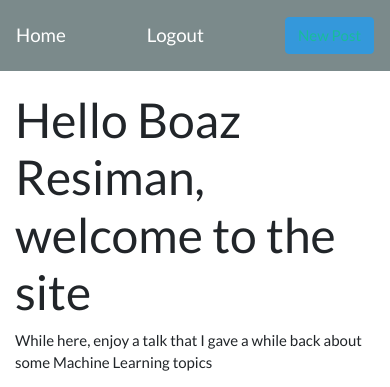
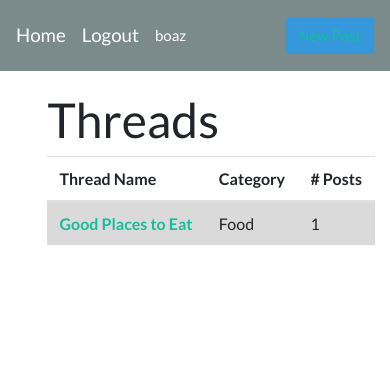
Before and after one commit to btothez/demo, a Django app: page / in a window 390 px wide; the page is wider, and only the part inside the window is pictured. Shown: the top 387 px of that part. Run offline with Django 3.2, Linux system fonts and the light colour scheme; a user stored in the database is signed in; data comes from the database, SQL or seed files in the repository; both versions use the stored data as it was before the commit; some libraries are stand-ins or nearby versions.

Commit message:
Thread viewing works

```diff
--- a/registration/templates/registration/index.html
+++ b/registration/templates/registration/index.html
@@ -3,10 +3,26 @@
 {% block content %}
     <div class="container">
         <div class="row">
-            <div class="col-md-12" style="margin-top: 20px;">
-                <h1>Hello {{ full_name }}, welcome to the site</h1>
-                <p>While here, enjoy a talk that I gave a while back about some Machine Learning topics</p>
-                <p><iframe width="560" height="315" src="https://www.youtube.com/embed/iy18uBvVnhI?start=282" frameborder="0" gesture="media" allow="encrypted-media" allowfullscreen></iframe></p>
+            <div class="col-md-10 offset-1" style="margin-top: 20px;">
+                <h1>Threads</h1>
+                <table class="table table-hover">
+                    <thead>
+                        <tr>
+                            <th scope="col">Thread Name</th>
+                            <th scope="col">Category</th>
+                            <th scope="col"># Posts</th>
+                        </tr>
+                    </thead>
+                    <tbody>
+                        {% for thread in threads %}
+                        <tr class="table-active">
+                        <th scope="row"><a href="/thread/{{thread.id}}">{{ thread.name }}</a></th>
+                            <td>{{ thread.category.tag }}</td>
+                            <td>{{ thread.post_set.all.count }}</td>
+                        </tr>
+                        {% endfor %}
+                    </tbody>
+                </table>
             </div>
         </div>
     </div>
--- a/registration/templates/registration/navbar.html
+++ b/registration/templates/registration/navbar.html
@@ -1,10 +1,17 @@
 <nav class="navbar navbar-expand-lg navbar-dark bg-dark">
     <a class="navbar-brand" href="/">Home</a>
     {% if user and user.is_authenticated %}
-    <a class="navbar-brand" href="logout">Logout</a>
-    <a class="btn btn-info btn-md btn-link" type="submit" href="posts">New Post</a>
+
+    <a class="navbar-brand" href="/logout">Logout</a>
+    <ul class="navbar-nav mr-auto">
+        <li class="nav-item">
+            <a class="nav-link" href="#">{{ user.username }}</a>
+        </li>
+    </ul>
+    <a class="btn btn-info btn-md btn-link" type="submit" href="/posts">New Post</a>
 
     {% else %}
-    <a class="navbar-brand" href="login">Login</a>
+    <a class="navbar-brand" href="/login">Login</a>
+    <a class="navbar-brand" href="/register">Register</a>
     {% endif %}
 </nav>
--- a/registration/urls.py
+++ b/registration/urls.py
@@ -9,4 +9,7 @@ urlpatterns = [
     url(r'^login$', auth_views.login, name='login'),
     url(r'^posts$', views.posts, name='posts'),
     url(r'^$', views.index, name='index'),
+
+    path('thread/<int:thread_id>', views.thread, name='thread'),
+    path('posts/<int:post_id>/delete', views.delete_post, name='delete_post'),
 ]
--- a/registration/views.py
+++ b/registration/views.py
@@ -24,12 +24,13 @@ def login_request(request):
 def index(request):
     user = request.user
     full_name = ''
-    if not user.is_authenticated:
-        return redirect('register')
     full_name = "{} {}".format(user.first_name, user.last_name)
     full_name = full_name.title()
-    return render(request, 'registration/index.html', {'user': user,
-                                                       'full_name': full_name})
+    context = {
+        'threads': Thread.objects.all(),
+        'user': user
+    }
+    return render(request, 'registration/index.html', context)
 
 def register(request):
     if request.method == 'POST':
@@ -83,7 +84,9 @@ def posts(request):
         pst = Post(title=title, body=body, thread=thr)
         pst.save()
         pst.user.add(request.user)
-
+        pst.save()
+        print(request.user)
+        print(request.user.username)
         return redirect('index')
     else:
         form = PostForm()
@@ -95,3 +98,20 @@ def posts(request):
             'categories': categories
         }
         return render(request, 'registration/posts.html', context)
+
+def thread(request, thread_id):
+    thread = Thread.objects.get(id=thread_id)
+    context = {
+        'thread': thread,
+        'posts': thread.post_set.all(),
+        'user': request.user
+    }
+    return render(request, 'registration/thread.html', context)
+
+@login_required
+def delete_post(request, post_id):
+    post = Post.objects.get(id=post_id)
+    thread = post.thread
+    if post.user.first().id == request.user.id:
+        post.delete()
+    return redirect("/thread/{}".format(thread.id))
```
Also changed, not shown: registration/templates/registration/thread.html (added, +37 -0 lines), db.sqlite3 (deleted).
